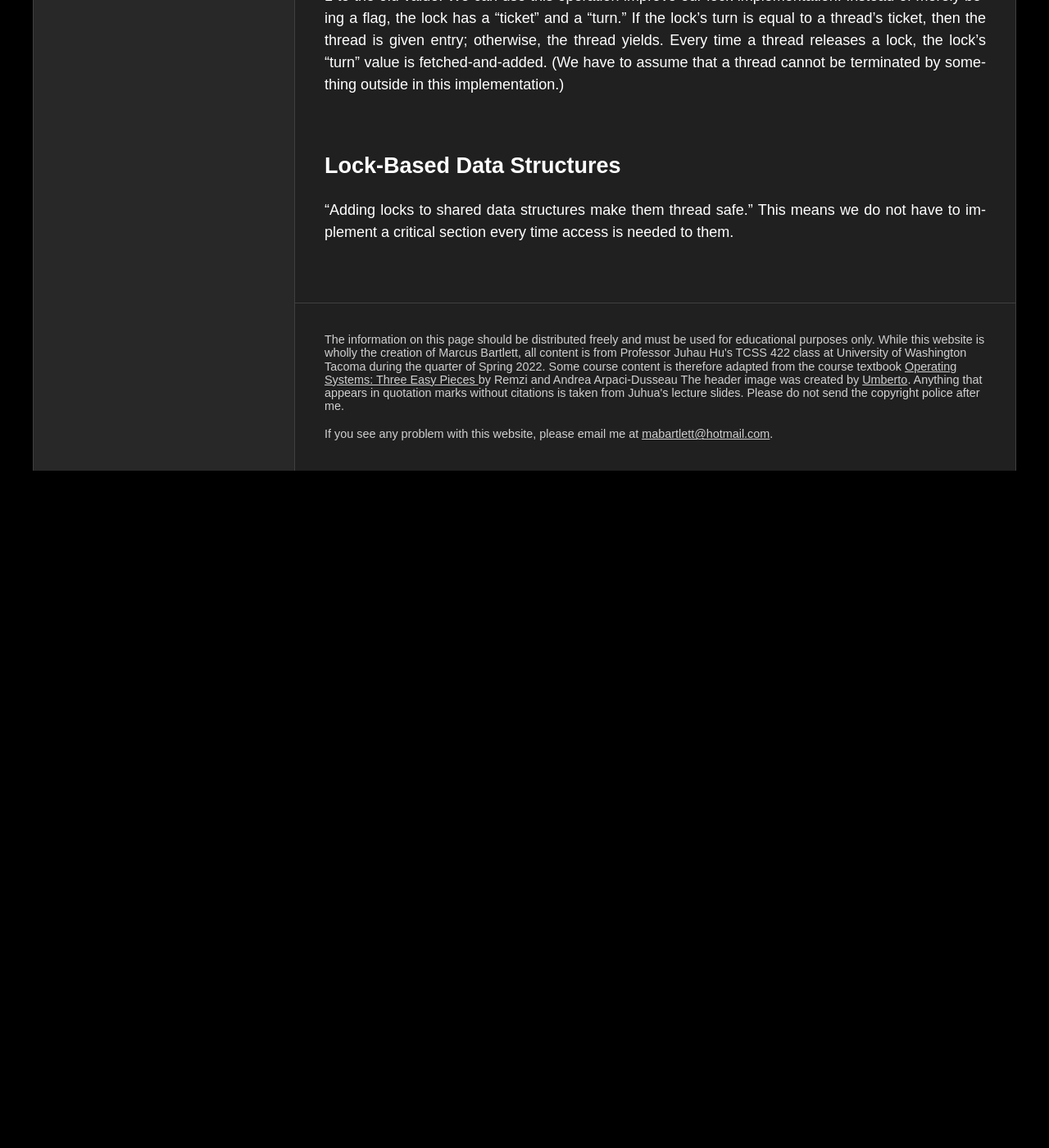
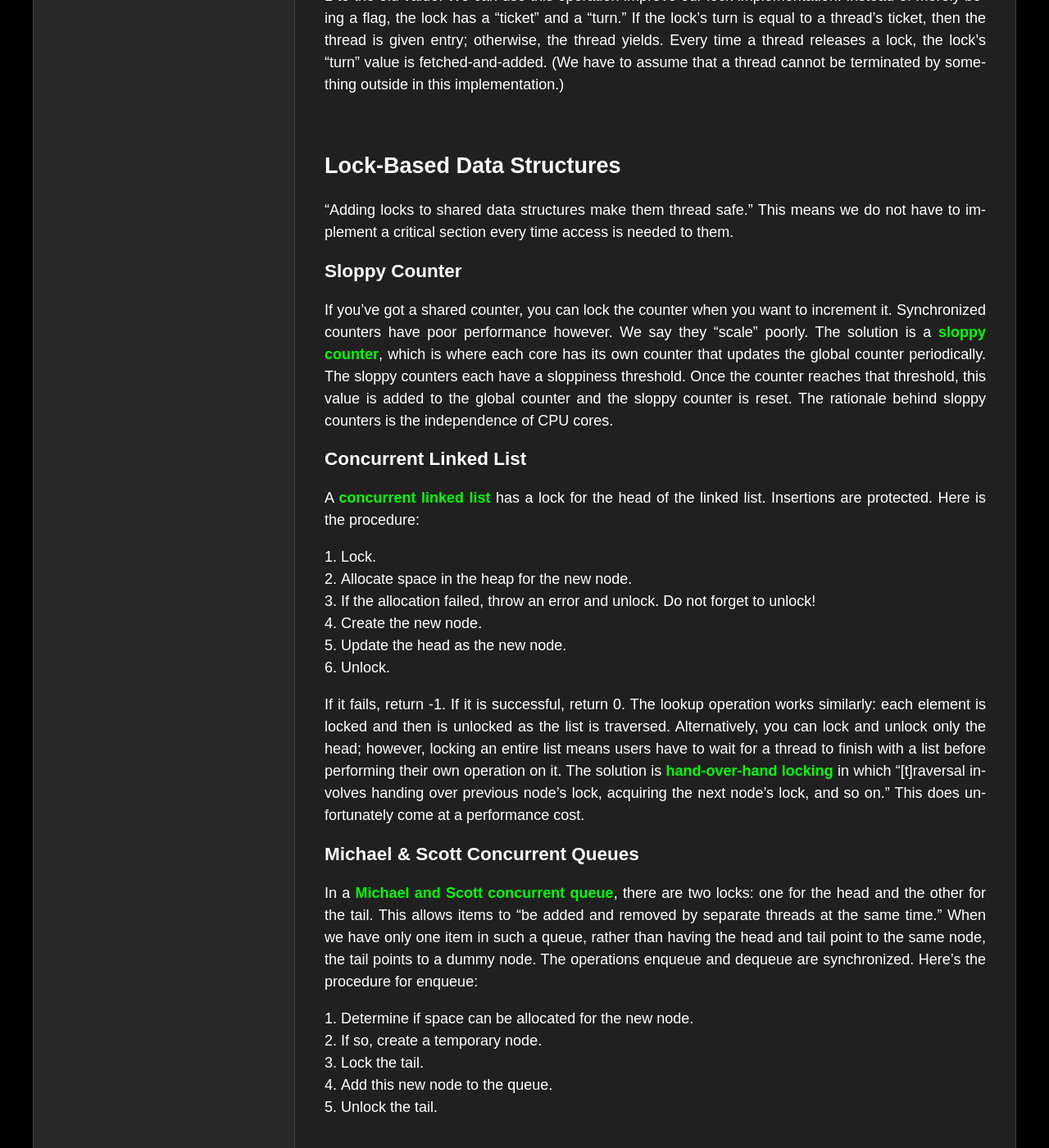
Before and after one commit to mabartlett/TCSS422Notes, a Jekyll site: the page built from _topics/06_locks.md, in a window 1280 px wide and 1400 px high, scrolled down 1471 px. Shown: the whole window at 82% size. Built offline with Jekyll 4.4.1, drawn with Linux system fonts in a browser that asks for light colours; before the commit the page ends 2045 px from its top, so only the background shows below that.

Commit message:
Add to locked data structures.

```diff
--- a/_topics/06_locks.md
+++ b/_topics/06_locks.md
@@ -38,3 +38,30 @@ So what's the solution? Yield! Instead of burning cycles in a while loop, the th
 ## Lock-Based Data Structures
 
 "Adding locks to shared data structures make them thread safe." This means we do not have to implement a critical section every time access is needed to them.
+
+### Sloppy Counter
+
+If you've got a shared counter, you can lock the counter when you want to increment it. Synchronized counters have poor performance however. We say they "scale" poorly. The solution is a **sloppy counter**, which is where each core has its own counter that updates the global counter periodically. The sloppy counters each have a sloppiness threshold. Once the counter reaches that threshold, this value is added to the global counter and the sloppy counter is reset. The rationale behind sloppy counters is the independence of CPU cores.
+
+### Concurrent Linked List
+
+A **concurrent linked list** has a lock for the head of the linked list. Insertions are protected. Here is the procedure:
+
+1. Lock.
+2. Allocate space in the heap for the new node.
+3. If the allocation failed, throw an error and unlock. Do not forget to unlock!
+4. Create the new node.
+5. Update the head as the new node.
+6. Unlock.
+
+If it fails, return -1. If it is successful, return 0. The lookup operation works similarly: each element is locked and then is unlocked as the list is traversed. Alternatively, you can lock and unlock only the head; however, locking an entire list means users have to wait for a thread to finish with a list before performing their own operation on it. The solution is **hand-over-hand locking** in which "[t]raversal involves handing over previous node's lock, acquiring the next node's lock, and so on." This does unfortunately come at a performance cost.
+
+### Michael & Scott Concurrent Queues
+
+In a **Michael and Scott concurrent queue**, there are two locks: one for the head and the other for the tail. This allows items to "be added and removed by separate threads at the same time." When we have only one item in such a queue, rather than having the head and tail point to the same node, the tail points to a dummy node. The operations enqueue and dequeue are synchronized. Here's the procedure for enqueue:
+
+1. Determine if space can be allocated for the new node.
+2. If so, create a temporary node.
+3. Lock the tail.
+4. Add this new node to the queue.
+5. Unlock the tail.
```
Also changed, not shown: 1 other file.
